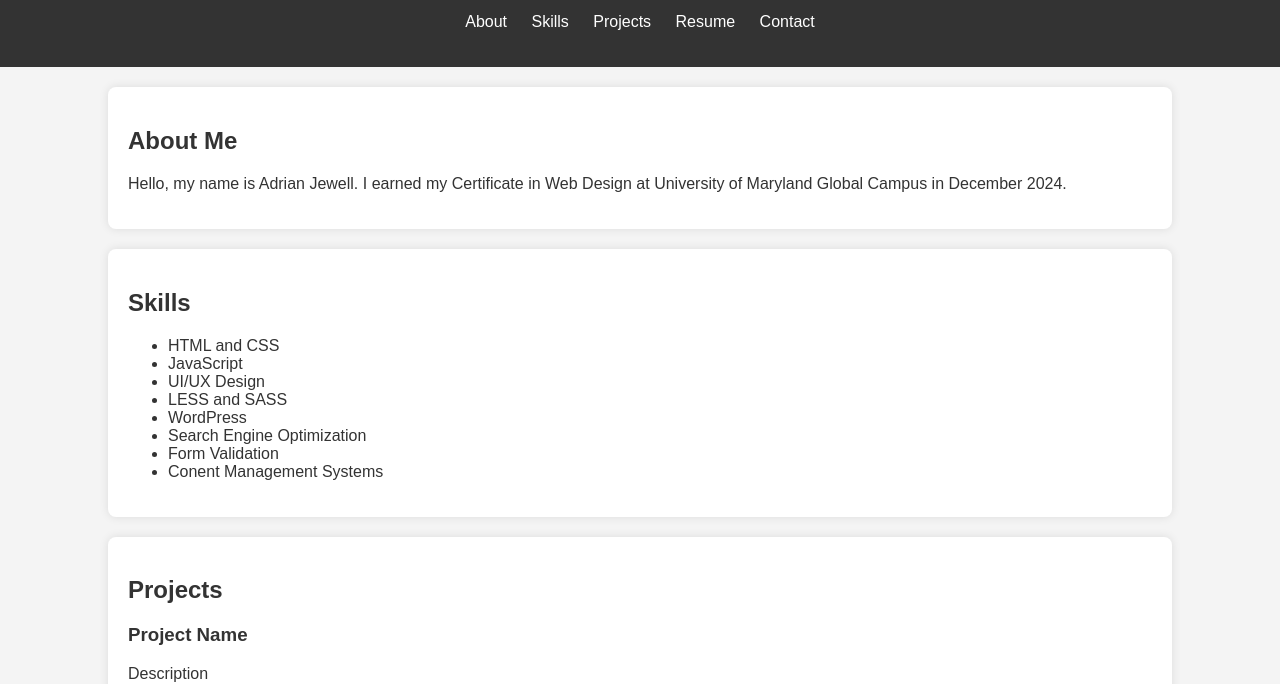
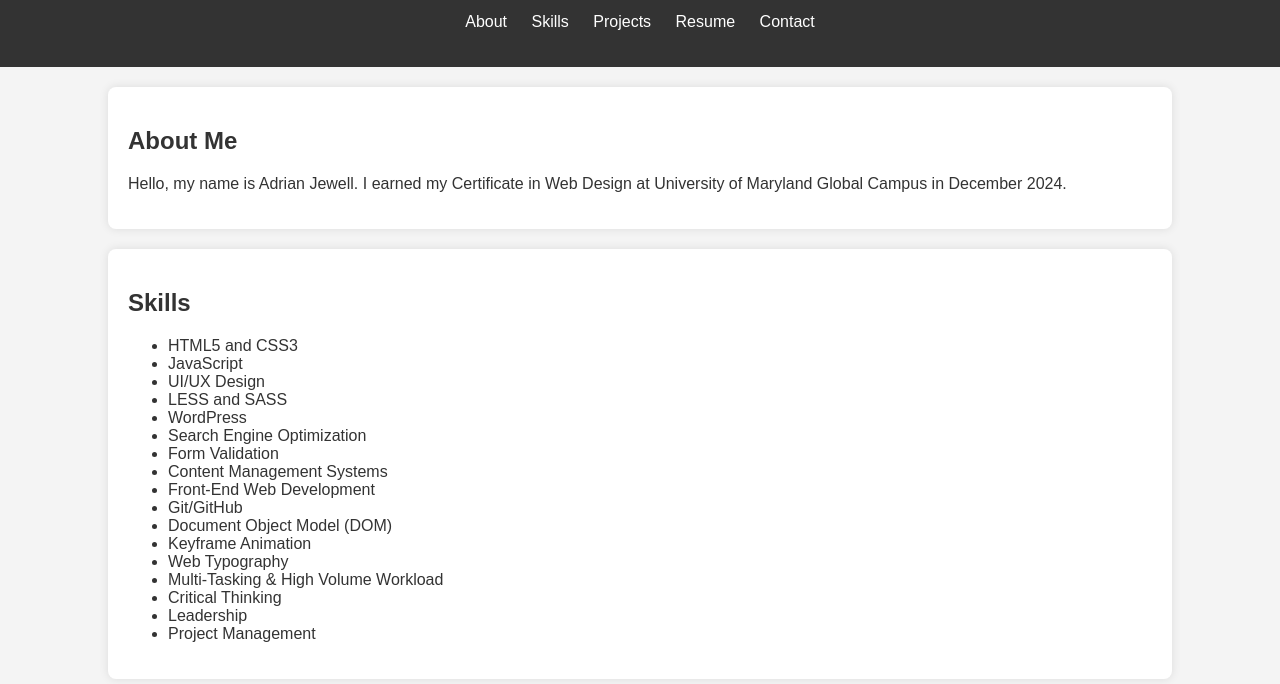
Before and after one commit to MidgardianQrow/my-resume, a plain HTML site: page index.html in a window 1280 px wide. Shown: the part 121-805 px from the top of the page. Drawn offline with Linux system fonts and the light colour scheme.

Commit message:
Update index.html
- Include Event Landing Page Project
- Skills Update

```diff
--- a/index.html
+++ b/index.html
@@ -27,22 +27,31 @@
         <section id="skills">
             <h2>Skills</h2>
             <ul>
-                <li>HTML and CSS</li>
+                <li>HTML5 and CSS3</li>
                 <li>JavaScript</li>
                 <li>UI/UX Design</li>
                 <li>LESS and SASS</li>
                 <li>WordPress</li>
                 <li>Search Engine Optimization</li>
                 <li>Form Validation</li>
-                <li>Conent Management Systems</li>
+                <li>Content Management Systems</li>
+                <li>Front-End Web Development</li>
+                <li>Git/GitHub</li>
+                <li>Document Object Model (DOM)</li>
+                <li>Keyframe Animation</li>
+                <li>Web Typography</li>
+                <li>Multi-Tasking & High Volume Workload</li>
+                <li>Critical Thinking</li>
+                <li>Leadership</li>
+                <li>Project Management</li>
             </ul>
         </section>
         <section id="projects">
             <h2>Projects</h2>
             <div class="project">
-                <h3>Project Name</h3>
-                <p>Description</p>
-                <a href="#">View Project</a>
+                <h3>Event Landing Page</h3>
+                <p>Landing page for a rock concert.</p>
+                <a href="#https://midgardianqrow.github.io/concert-event-page/">View Project</a>
             </div>
         </section>
         <section id="resume">
```
